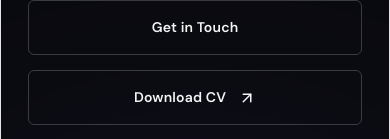
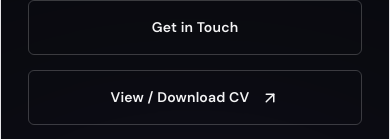
Before and after one commit to Mumshadh/mumshadh-portfolio, a React (Vite) app: page /#home in a window 390 px wide. Shown: the part 705-844 px from the top of the page. Built offline with nearby package versions, Linux system fonts and the light colour scheme.

Commit message:
Improve mobile CV viewing experience

```diff
--- a/src/App.jsx
+++ b/src/App.jsx
@@ -133,10 +133,11 @@ function App() {
 
             <a
              href="/Mumshadh-Deenoori-CV.pdf"
-             download="Mumshadh-Deenoori-CV.pdf"
+             target="_blank"
+             rel="noreferrer"
              className="secondary-button"
 >
-  Download CV <ArrowUpRight size={18} />
+  View / Download CV <ArrowUpRight size={18} />
 </a>
           </motion.div>
 
```
